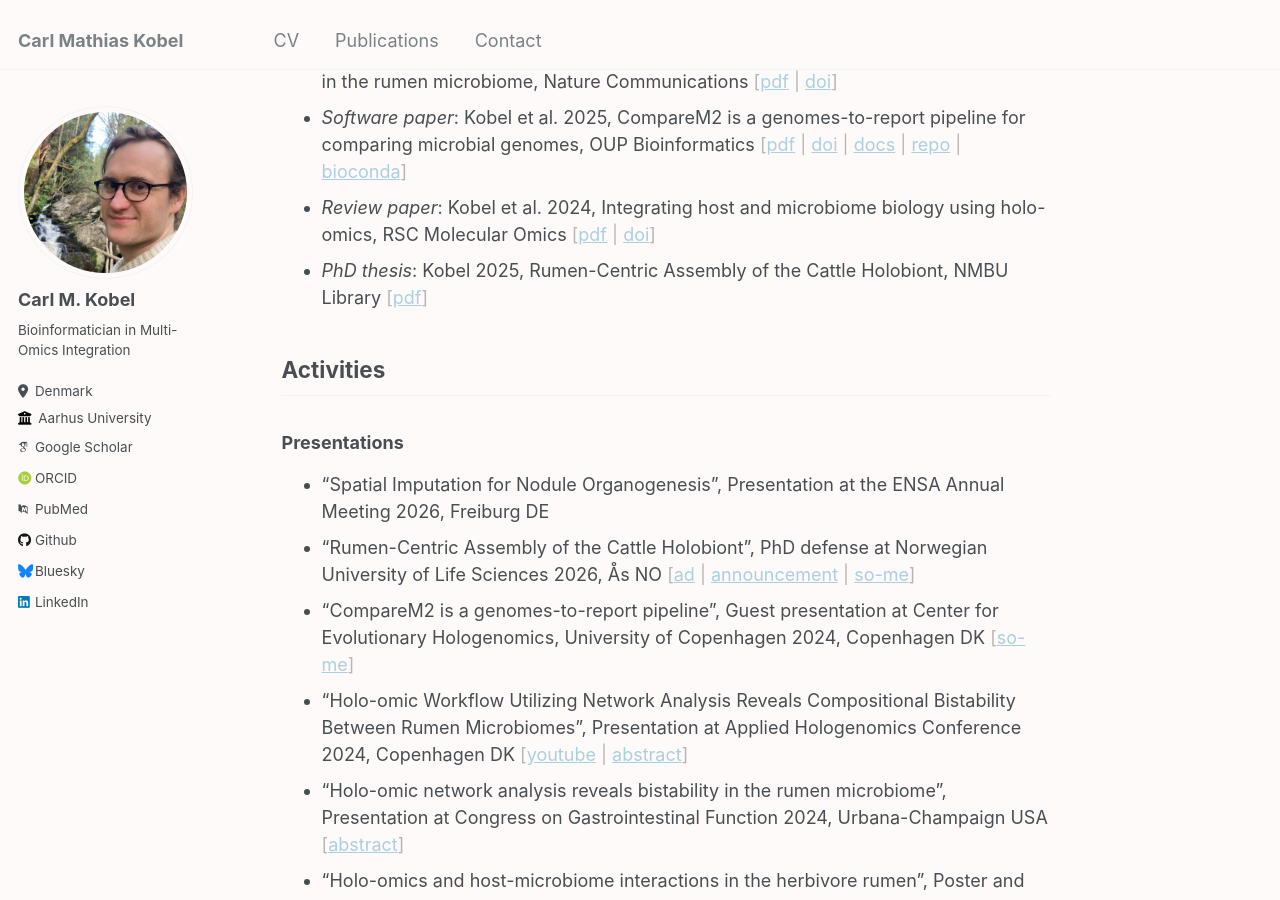
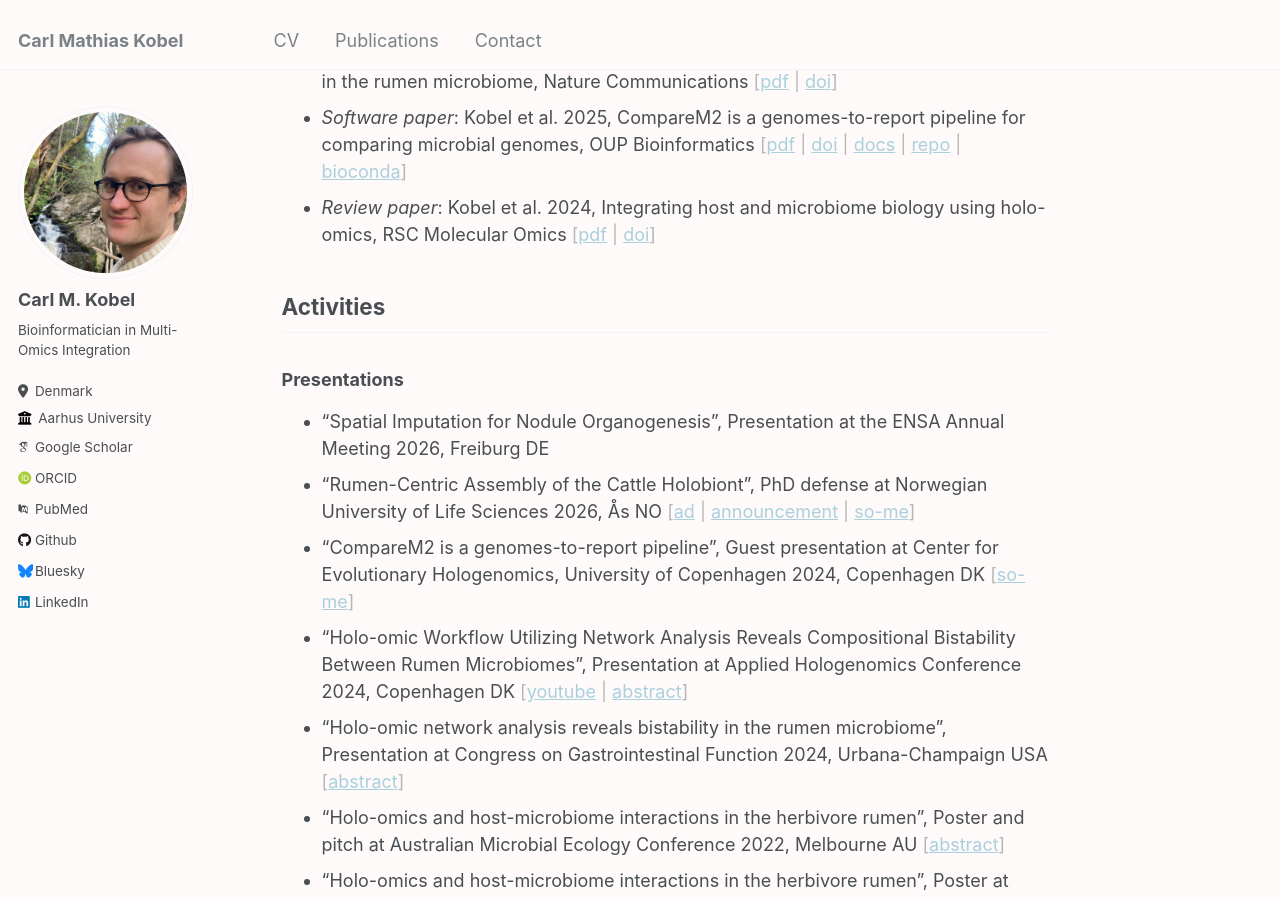
Before and after one commit to cmkobel/cmkobel.github.io, a Jekyll site: the page built from _pages/about.md, in a window 1280 px wide and 900 px high, scrolled down 317 px. Built offline with Jekyll 4.4.1, drawn with Linux system fonts in a browser that asks for light colours; some web fonts are replaced.

Commit message:
Update about.md

```diff
--- a/_pages/about.md
+++ b/_pages/about.md
@@ -17,7 +17,6 @@ I'm a bioinformatician in multi-omics integration seeking to distill biological
   - *Research paper*: Kobel et al. 2025, Protozoal populations drive system-wide variation in the rumen microbiome, Nature Communications <span class="shaded">[[pdf](https://www.nature.com/articles/s41467-025-61302-2.pdf) \| [doi](https://doi.org/10.1038/s41467-025-61302-2)]</span>
   - *Software paper*: Kobel et al. 2025, CompareM2 is a genomes-to-report pipeline for comparing microbial genomes, OUP Bioinformatics <span class="shaded">[[pdf](https://academic.oup.com/bioinformatics/advance-article-pdf/doi/10.1093/bioinformatics/btaf517/64273366/btaf517.pdf) \| [doi](https://doi.org/10.1093/bioinformatics/btaf517) \| [docs](https://comparem2.readthedocs.io/) \| [repo](https://github.com/cmkobel/CompareM2) \| [bioconda](https://anaconda.org/bioconda/comparem2)]</span>
   - *Review paper*: Kobel et al. 2024, Integrating host and microbiome biology using holo-omics, RSC Molecular Omics <span class="shaded">[[pdf](https://pubs.rsc.org/en/content/articlepdf/2024/mo/d4mo00017j) \| [doi](https://doi.org/10.1039/D4MO00017J)]</span>
-  - *PhD thesis*: Kobel 2025, Rumen-Centric Assembly of the Cattle Holobiont, NMBU Library <span class="shaded">[[pdf](https://raw.githubusercontent.com/cmkobel/cmkobel.github.io/refs/heads/master/files/thesis_merge__170x240_-28.pdf)]</span>
 
 ## Activities
 
```
